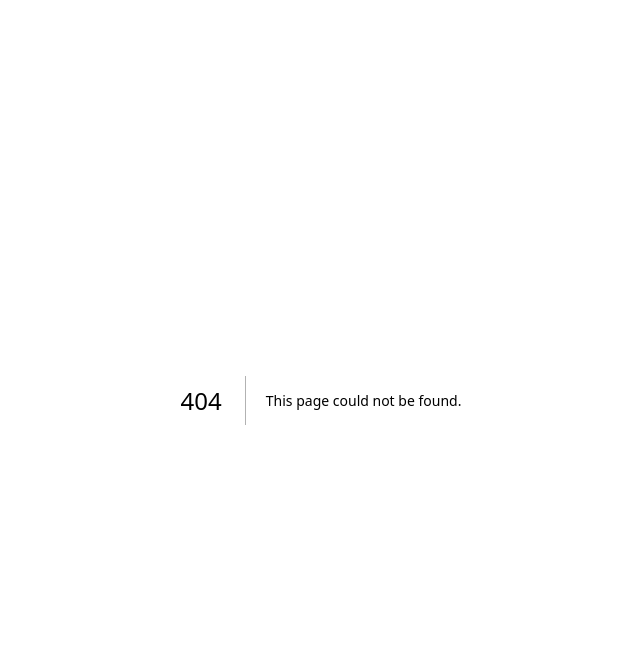
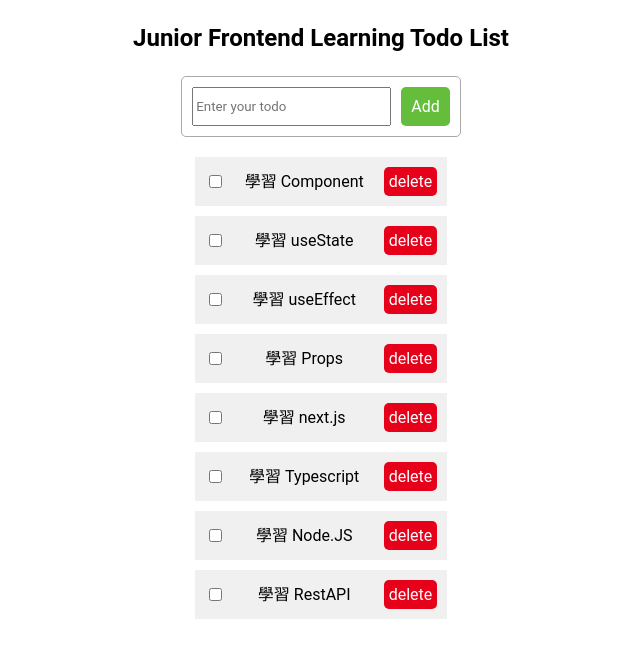
Before and after one commit to iga00257/react-tutorial, a Next.js app: page /todolist in a window 1280 px wide. Before the commit this address had no page. Shown: the top 658 px of the page, without its empty margins (319-959 px from the left). Built offline with nearby package versions, Linux system fonts and the light colour scheme.

Commit message:
feat: add basic todolist

```diff
--- /dev/null
+++ b/src/components/pages/todolist/index.tsx
@@ -0,0 +1,87 @@
+import { useState } from 'react'
+import styles from './style.module.scss'
+import classNames from 'classnames/bind'
+const cx = classNames.bind(styles)
+const todoListData = [
+    {
+        name: '學習 Component',
+        done: false
+    },
+    {
+        name: '學習 useState',
+        done: false
+    },
+    {
+        name: '學習 useEffect',
+        done: false
+    },
+    {
+        name: '學習 Props',
+        done: false
+    },
+    {
+        name: '學習 next.js',
+        done: false
+    },
+    {
+        name: '學習 Typescript',
+        done: false
+    },
+    {
+        name: '學習 Node.JS',
+        done: false
+    },
+    {
+        name: '學習 RestAPI',
+        done: false
+    },
+]
+
+const TodoListComponent = () => {
+
+    const [todoList, setTodoList] = useState(todoListData)
+    const [newTodo, setNewTodo] = useState('')
+    return (
+        <div className={cx('todo-list')}>
+            <p className={cx('todo-list-title')}>Junior Frontend Learning Todo List</p>
+            {/* 加上一個 Input 與 Button */}
+            <div>
+                <div className={cx('todo-list-input')}>
+                    <input type="text" name="todo" id="todo"
+                        placeholder="Enter your todo"
+                        value={newTodo}
+                        onChange={(event) => setNewTodo(event.target.value)} />
+                    <button className={cx('todo-list-button', 'create')} onClick={() => {
+                        setTodoList([{ name: newTodo, done: false }, ...todoList])
+                    }}>
+                        Add
+                    </button>
+                </div>
+            </div>
+            {/* TodoList */}
+            <div >
+                {
+                    todoList.map((todo, index) => {
+                        return (
+                            <div key={index} className={cx('todo-list-item')}>
+                                <input type="checkbox" name="todo" id="todo" />
+                                <label htmlFor="todo">{todo.name}</label>
+                                <button
+                                    className={cx('todo-list-item-button', 'delete')}
+                                    onClick={() => {
+                                        console.log(todoList.filter((todo, i) => todo.name !== todo.name))
+                                        setTodoList(todoList.filter((oldTodo, i) => oldTodo.name !== todo.name))
+                                    }
+                                    }>
+                                    delete
+                                </button>
+                            </div>
+                        )
+                    }
+                    )
+                }
+            </div>
+        </div>
+    )
+}
+export default TodoListComponent
--- /dev/null
+++ b/src/components/pages/todolist/style.module.scss
@@ -0,0 +1,70 @@
+.todo-list{
+    width: 100%;
+    // read index.tsx and write the style here
+    display: flex;
+    flex-direction: column;
+    align-items: center;
+    padding: 20px;
+
+    &-input{
+        width: 100%;
+        padding: 10px;
+        margin-bottom: 20px;
+        border: 1px solid $gray-light;
+        border-radius: 5px;
+        font-size: 16px;
+        display: flex;
+        justify-content: center;
+        gap:10px;
+    }
+    &-title{
+        font-size: 24px;
+        font-weight: bold;
+        margin-bottom: 20px;
+    }
+    &-item{
+        width: 100%;
+        padding: 10px;
+        margin-bottom: 10px;
+        background-color: $gray-background;
+        display: flex;
+        justify-content: space-between;
+        align-items: center;
+        gap: 20px ;
+        &-text{
+            font-size: 16px;
+        }
+        &-button{
+            padding: 5px;
+            color: $white;
+            border: none;
+            border-radius: 5px;
+            font-size: 16px;
+            cursor: pointer;
+            &:hover{
+                background-color: $orange-main;
+            }
+            &.delete{
+                background-color: $red-error;
+            }
+
+        }
+    }
+    &-button{
+        width: 100%;
+        padding: 10px;
+        background-color: $orange-middle;
+        color: $white;
+        border: none;
+        border-radius: 5px;
+        font-size: 16px;
+        cursor: pointer;
+        &:hover{
+            background-color: $orange-main;
+        }
+        &.create{
+            background-color: $green-check;
+
+        }
+    }
+}
--- /dev/null
+++ b/src/pages/todolist/index.tsx
@@ -0,0 +1,10 @@
+import TodoListComponent from "@/components/pages/todolist"
+
+const TodoList = () => {
+    return(
+        <div>
+            <TodoListComponent/>
+        </div>
+    )
+}
+export default TodoList
```
Also changed, not shown: src/pages/todolist/style.module.scss (added).
